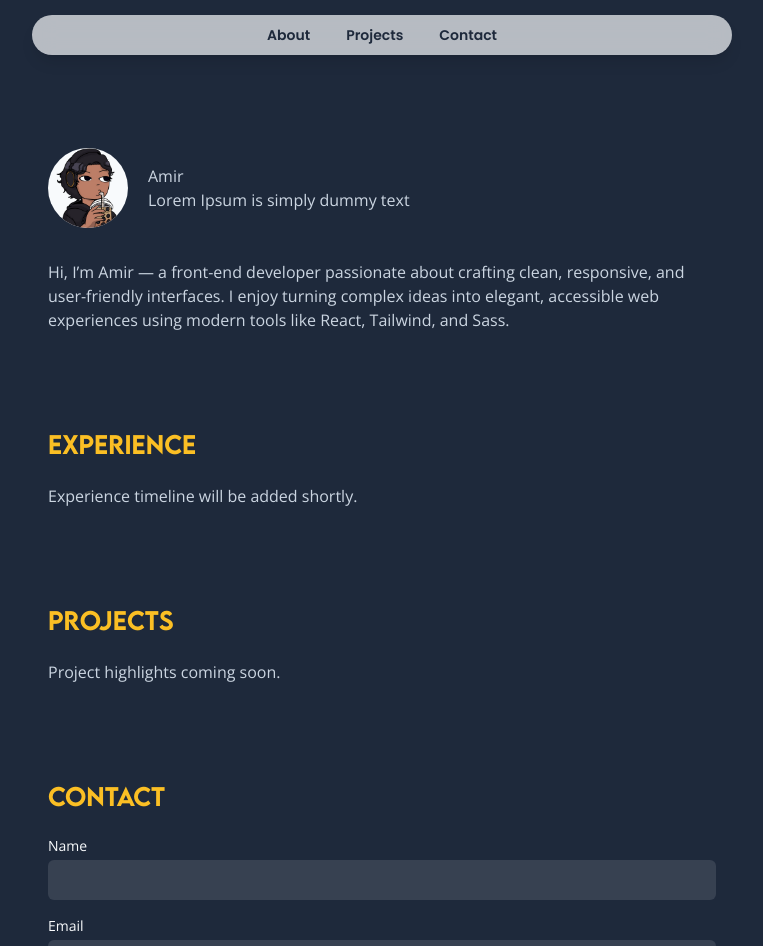
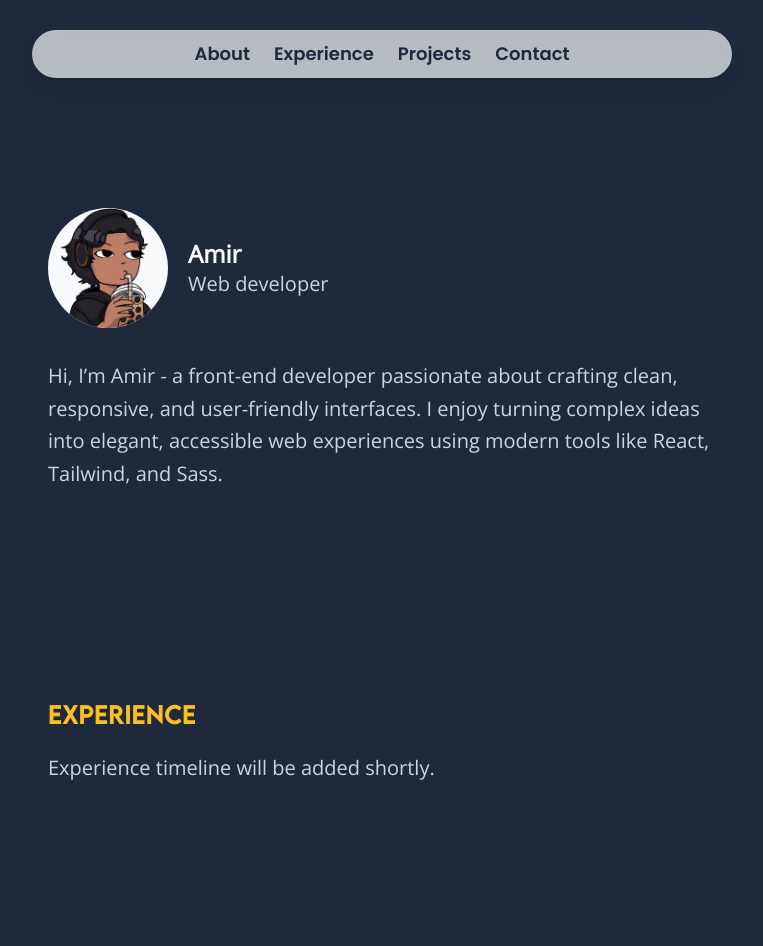
Before and after one commit to createdbyamir/portfolio, a React (Vite) app: page / in a window 1280 px wide. Shown: the top 946 px of the page, without its empty margins (258-1021 px from the left). Built offline with nearby package versions, Linux system fonts and the light colour scheme.

Commit message:
Improve layout and animations: updated header spacing, centered nav, refined scroll transitions

```diff
--- a/package.json
+++ b/package.json
@@ -15,6 +15,7 @@
     "@fortawesome/free-brands-svg-icons": "^7.0.0",
     "@fortawesome/free-solid-svg-icons": "^7.0.0",
     "@fortawesome/react-fontawesome": "^0.2.3",
+    "motion": "^12.23.11",
     "react": "^19.1.0",
     "react-dom": "^19.1.0",
     "react-hook-form": "^7.61.1"
--- /dev/null
+++ b/src/components/FadeInSection.jsx
@@ -0,0 +1,18 @@
+import { motion } from "framer-motion";
+
+function FadeInSection({ children, className = "", ...rest }) {
+  return (
+    <motion.section
+      initial={{ opacity: 0, y: 40 }}
+      whileInView={{ opacity: 1, y: 0 }}
+      viewport={{ once: true, amount: 0.3 }}
+      transition={{ duration: 0.6, ease: "easeOut" }}
+      className={className}
+      {...rest}
+    >
+      {children}
+    </motion.section>
+  );
+}
+
+export default FadeInSection;
--- a/src/index.css
+++ b/src/index.css
@@ -12,9 +12,13 @@
 @tailwind utilities;
 
 body {
-  @apply font-sans bg-foreground text-background max-w-[700px] mx-auto w-full pt-[100px];
+  @apply font-sans bg-foreground text-background max-w-[700px] mx-auto w-full pt-[80px]  text-xl;
 }
 
 .fa-icon {
-  @apply text-2xl hover:text-accent transition;
+  @apply text-3xl hover:text-accent transition;
 }
+
+html {
+  scroll-behavior: smooth;
+}
--- a/src/sections/ContactSection.jsx
+++ b/src/sections/ContactSection.jsx
@@ -1,8 +1,8 @@
-// src/sections/ContactSection.jsx
+import FadeInSection from "../components/FadeInSection";
 
 function ContactSection() {
   return (
-    <section className="max-w-[700px] mx-auto px-4 py-12" id="contact">
+    <FadeInSection className="max-w-[700px] mx-auto text-muted px-4 py-20" id="contact">
       <h2 className="text-2xl font-lemon text-accent mb-6">Contact</h2>
 
       <form className="space-y-4">
@@ -47,11 +47,11 @@ function ContactSection() {
 
         <button
           type="submit"
-          className="bg-accent text-foreground font-semibold px-4 py-2 rounded-md shadow hover:bg-yellow-400 transition" >
+          className="bg-accent text-foreground font-semibold px-4 py-2 rounded-md shadow hover:bg-accentHover transition" >
           Send message
         </button>
       </form>
-    </section>
+    </FadeInSection>
   );
 }
 
--- a/src/sections/ExperienceSection.jsx
+++ b/src/sections/ExperienceSection.jsx
@@ -1,25 +1,28 @@
-import ExperienceItem from '../components/ExperienceItem';
+import ExperienceItem from "../components/ExperienceItem";
+import FadeInSection from "../components/FadeInSection";
 
 const experiences = [
   {
-    id: 'cms-role',
-    date: '2021 – Present',
-    title: 'Front-End Developer – CMS Co.',
-    description: 'Built and maintained responsive UI using HTML, CSS, and JS. Helped streamline content workflows in a custom CMS.',
-    tech: ['HTML', 'CSS', 'JavaScript', 'Custom CMS'],
+    id: "cms-role",
+    date: "2021 – Present",
+    title: "Front-End Developer – CMS Co.",
+    description:
+      "Built and maintained responsive UI using HTML, CSS, and JS. Helped streamline content workflows in a custom CMS.",
+    tech: ["HTML", "CSS", "JavaScript", "Custom CMS"],
   },
   {
-    id: 'freelance-role',
-    date: '2020 – 2021',
-    title: 'Freelance Developer',
-    description: 'Worked with small businesses to create modern landing pages and website updates.',
-    tech: ['WordPress', 'Sass', 'jQuery'],
+    id: "freelance-role",
+    date: "2020 – 2021",
+    title: "Freelance Developer",
+    description:
+      "Worked with small businesses to create modern landing pages and website updates.",
+    tech: ["WordPress", "Sass", "jQuery"],
   },
 ];
 
 function ExperienceSection() {
   return (
-    <section className="max-w-[700px] mx-auto px-4 py-12" id="experience">
+    <FadeInSection id="experience" className="scroll-mt-24 max-w-[700px] mx-auto text-muted px-4 py-20">
       <h2 className="text-2xl font-lemon text-accent mb-6">Experience</h2>
       <p className="text-muted">Experience timeline will be added shortly.</p>
       <div className="flex flex-col gap-8 hidden">
@@ -33,7 +36,7 @@ function ExperienceSection() {
           />
         ))}
       </div>
-    </section>
+    </FadeInSection>
   );
 }
 
--- a/src/sections/Footer.jsx
+++ b/src/sections/Footer.jsx
@@ -5,7 +5,7 @@ import { faGithub, faLinkedin } from '@fortawesome/free-brands-svg-icons'
 function Footer() {
   return (
     <footer className="w-full border-t border-gray-200 dark:border-gray-700 py-6 mt-12">
-      <div className="max-w-[700px] mx-auto px-4 text-center text-sm text-muted">
+      <div className="max-w-[700px] mx-auto px-4 text-center  text-muted">
         <div className="flex justify-center gap-4 mb-2">
           <a
             href="https://github.com/createdbyamir"
@@ -30,7 +30,7 @@ function Footer() {
             <FontAwesomeIcon icon={faEnvelope} className="fa-icon" />
           </a>
         </div>
-        <p className="text-xs text-muted">
+        <p className="text-sm text-muted">
           © {new Date().getFullYear()} Created By Amir. All rights reserved.
         </p>
       </div>
--- a/src/sections/Header.jsx
+++ b/src/sections/Header.jsx
@@ -1,14 +1,17 @@
 function Header() {
   return (
-    <header className="flex justify-between items-center fixed top-[15px] left-1/2 -translate-x-1/2 w-full w-full max-w-[96%] md:max-w-[700px]  bg-background rounded-full p-2.5 px-5 shadow-lg text-foreground backdrop-blur-md bg-opacity-70 z-50">
+    <header className="flex justify-between items-center gap-4 fixed top-[30px] left-1/2 -translate-x-1/2 w-full max-w-[96%] md:max-w-[700px] bg-background rounded-full p-2.5 px-5 shadow-lg text-foreground backdrop-blur-md bg-opacity-70 z-50">
       <div className="fun hidden">Fun</div>
-      <nav className="max-w-[230px] mx-auto w-full">
-        <ul className="flex justify-between items-center text-sm font-poppins text-base">
-          <li><a href="#about" className="hover:text-accent transition">About</a></li>
-          <li><a href="#projects" className="hover:text-accent transition">Projects</a></li>
-          <li><a href="#contact" className="hover:text-accent transition">Contact</a></li>
+      <nav className="flex-1">
+        <ul className="flex justify-center gap-6 text-base md:text-lg font-poppins">
+          <li><a href="#about" className="hover:text-slate-600 transition">About</a></li>
+          <li><a href="#experience" className="hover:text-slate-600 transition">Experience</a></li>
+          <li><a href="#projects" className="hover:text-slate-600 transition">Projects</a></li>
+          <li><a href="#contact" className="hover:text-slate-600 transition">Contact</a></li>
         </ul>
       </nav>
+
+
       <div className="toggle hidden">
         <label className="switch">
           <input type="checkbox" />
--- a/src/sections/Intro.jsx
+++ b/src/sections/Intro.jsx
@@ -1,23 +1,36 @@
+import FadeInSection from "../components/FadeInSection";
 
 function Intro() {
   return (
-    <div className="intro mx-auto max-w-[700px] px-4 py-12 text-muted" id="intro">
-        <div className="flex gap-5 items-center mb-8">
-            <div className="image h-[80px] w-[80px] bg-background rounded-full">
-                <img src="/favicon.png" alt="Profile" className="h-full w-full rounded-full object-cover" />
-            </div>
-            <div>
-                <p>Amir</p>
-                <p>Lorem Ipsum is simply dummy text </p>
-            </div>
+    <FadeInSection
+      id="about"
+      className="intro mx-auto max-w-[700px] px-4 py-32 text-muted"
+      initial={{ opacity: 0, y: 40 }}
+      whileInView={{ opacity: 1, y: 0 }}
+      viewport={{ once: true, amount: 0.3 }}
+      transition={{ duration: 0.6, ease: "easeOut" }}
+    >
+      <div className="flex gap-5 items-center mb-8">
+        <div className="image h-[120px] w-[120px] bg-background rounded-full overflow-hidden">
+          <img
+            src="/favicon.png"
+            alt="Profile"
+            className="h-full w-full object-cover"
+          />
         </div>
-        <div className="introtext">
-            <p>Hi, I’m Amir — a front-end developer passionate about crafting clean, responsive, and user-friendly interfaces. I enjoy turning complex ideas into elegant, accessible web experiences using modern tools like React, Tailwind, and Sass.</p>
+        <div>
+          <p className="text-2xl font-semibold text-background">Amir</p>
+          <p className="text-xl text-muted">Web developer</p>
         </div>
-    </div>
+      </div>
+
+      <div className="introtext leading-relaxed">
+        <p>
+          Hi, I’m Amir - a front-end developer passionate about crafting clean, responsive, and user-friendly interfaces. I enjoy turning complex ideas into elegant, accessible web experiences using modern tools like React, Tailwind, and Sass.
+        </p>
+      </div>
+    </FadeInSection>
   );
+}
 
-
-
-}
 export default Intro;
--- a/src/sections/ProjectsSection.jsx
+++ b/src/sections/ProjectsSection.jsx
@@ -1,4 +1,5 @@
 import ProjectCard from '../components/ProjectCard';
+import FadeInSection from "../components/FadeInSection";
 
 const projects = [
   {
@@ -26,7 +27,7 @@ const projects = [
 
 function ProjectsSection() {
   return (
-    <section className="max-w-[700px] mx-auto px-4 py-12" id="projects">
+    <FadeInSection className="scroll-mt-24 max-w-[700px]  mx-auto  text-muted px-4 py-20" id="projects">
       <h2 className="text-2xl font-lemon text-accent mb-6">Projects</h2>
       <p className="text-muted">Project highlights coming soon.</p>
       <div className="flex flex-col gap-6 hidden">
@@ -40,7 +41,7 @@ function ProjectsSection() {
           />
         ))}
       </div>
-    </section>
+    </FadeInSection>
   );
 }
 
--- a/tailwind.config.cjs
+++ b/tailwind.config.cjs
@@ -11,6 +11,7 @@ module.exports = {
         background: "#f8fafc",
         foreground: "#1e293b",
         accent: "#fbbf24",
+        accentHover: "#fcd34d",
         muted: "#cbd5e1",
       },
       fontFamily: {
@@ -18,6 +19,7 @@ module.exports = {
         poppins: ["'Poppins'", ...defaultTheme.fontFamily.sans],
         lemon: ["'LemonMilk'", "sans-serif"],
       },
+      scrollBehavior: ['responsive'],
     },
   },
   plugins: [],
```
Also changed, not shown: 1 other file (tests, documents, lock files or other folders).
